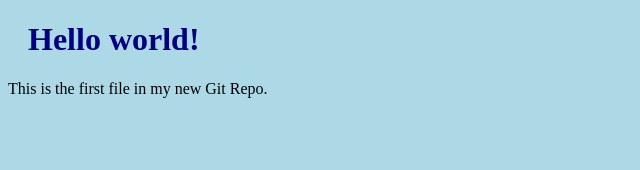
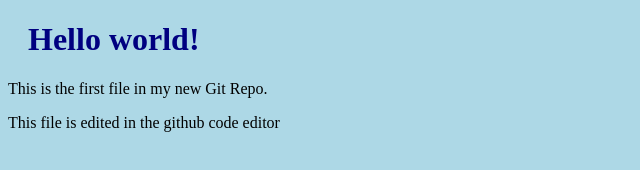
Before and after one commit to ParthSharma187/Hello-World, a plain HTML site: page index.html in a window 1280 px wide. Shown: the whole page, without its empty margins (0-640 px from the left). Drawn offline with Linux system fonts and the light colour scheme.

Commit message:
Update index.html

```diff
--- a/index.html
+++ b/index.html
@@ -8,6 +8,7 @@
 
 <h1>Hello world!</h1>
 <p>This is the first file in my new Git Repo.</p>
+  <p> This file is edited in the github code editor </p>
 
 </body>
 </html>
```
